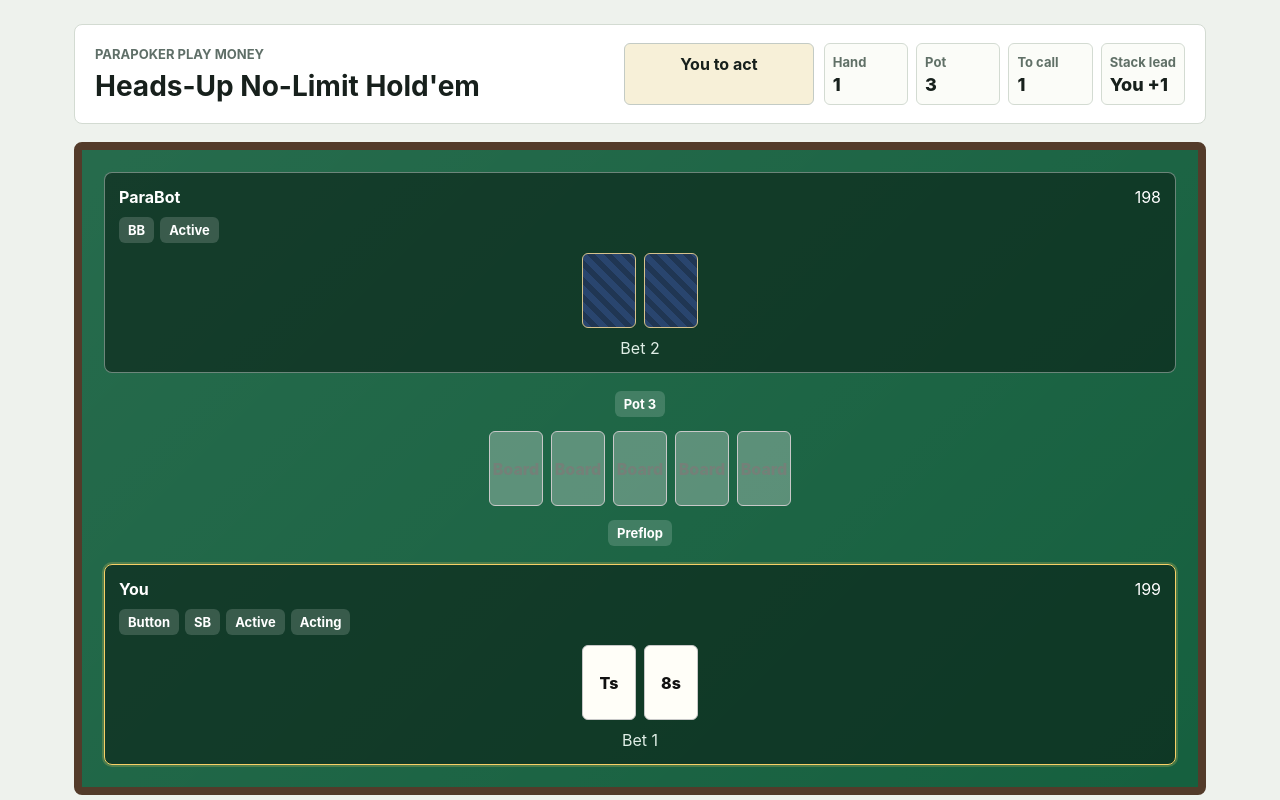
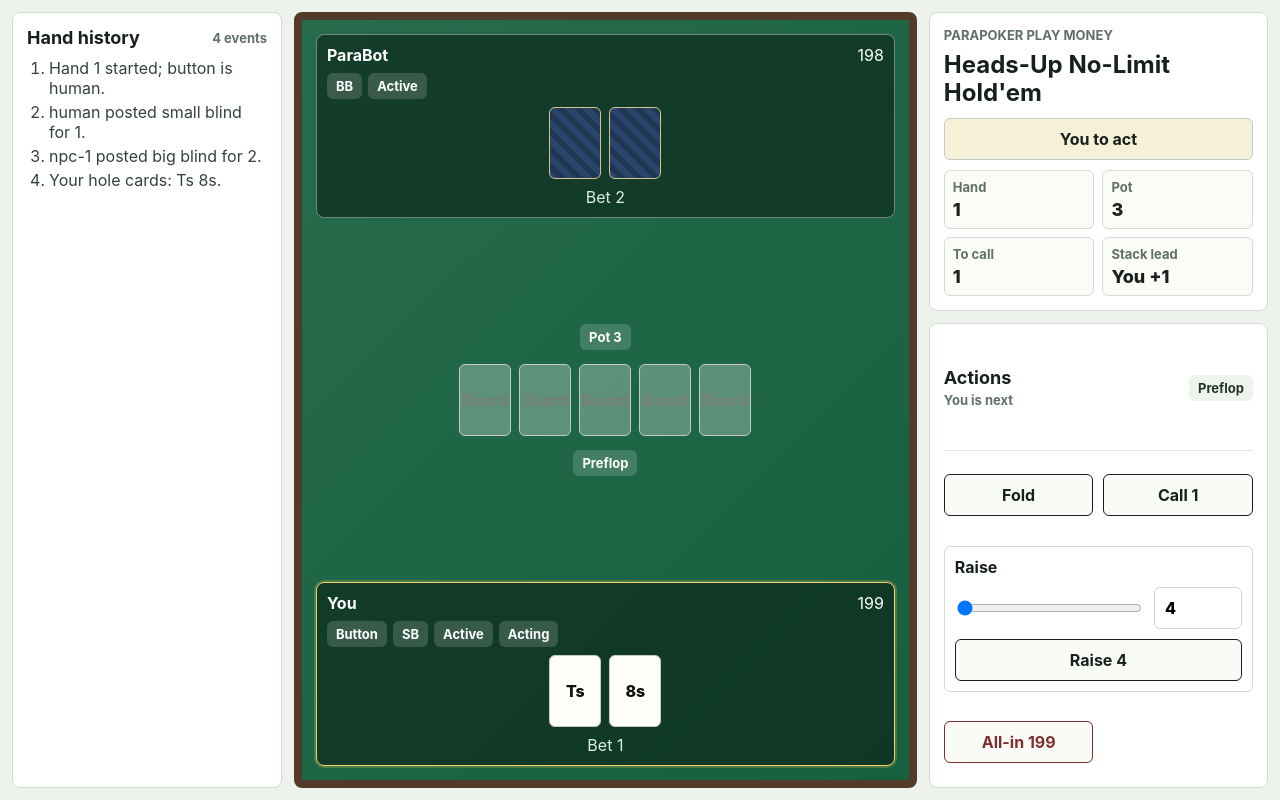
Before and after one commit to simply0307/parapoker-official-client, a React (Vite) app: page / in a window 1280 px wide. Shown: the top 800 px of the page. Built offline with nearby package versions, Linux system fonts and the light colour scheme.

Commit message:
Refine single-screen table layout

```diff
--- a/src/index.css
+++ b/src/index.css
@@ -17,6 +17,7 @@ body {
   margin: 0;
   min-width: 320px;
   min-height: 100vh;
+  overflow: hidden;
 }
 
 button,
@@ -51,12 +52,14 @@ button.danger {
 }
 
 .table-shell {
-  width: min(1180px, 100%);
-  min-height: 100vh;
+  width: 100%;
+  height: 100svh;
   margin: 0 auto;
-  padding: 24px;
+  padding: 12px;
   display: grid;
-  gap: 18px;
+  grid-template-columns: minmax(220px, 0.78fr) minmax(500px, 1.8fr) minmax(300px, 0.98fr);
+  gap: 12px;
+  overflow: hidden;
 }
 
 .scoreboard,
@@ -69,10 +72,8 @@ button.danger {
 
 .scoreboard {
   display: grid;
-  grid-template-columns: minmax(260px, 1fr) minmax(420px, auto);
-  align-items: stretch;
-  gap: 18px;
-  padding: 18px 20px;
+  gap: 12px;
+  padding: 14px;
 }
 
 .title-block {
@@ -96,7 +97,7 @@ p {
 }
 
 h1 {
-  font-size: 28px;
+  font-size: 24px;
   line-height: 1.15;
 }
 
@@ -105,7 +106,6 @@ h2 {
 }
 
 .status-pill {
-  min-width: 190px;
   border: 1px solid #c3cbc5;
   border-radius: 6px;
   padding: 10px 14px;
@@ -116,7 +116,6 @@ h2 {
 
 .match-summary {
   display: grid;
-  grid-template-columns: auto 1fr;
   gap: 10px;
   align-items: stretch;
 }
@@ -124,12 +123,12 @@ h2 {
 .metric-grid {
   margin: 0;
   display: grid;
-  grid-template-columns: repeat(4, minmax(76px, 1fr));
+  grid-template-columns: 1fr 1fr;
   gap: 8px;
 }
 
 .metric-grid div {
-  min-height: 62px;
+  min-height: 54px;
   border: 1px solid #d3dbd2;
   border-radius: 6px;
   padding: 8px;
@@ -154,16 +153,18 @@ h2 {
 }
 
 .felt {
-  min-height: 530px;
-  padding: 22px;
+  min-height: 0;
+  height: 100%;
+  padding: 14px;
   border: 8px solid #533b2a;
   border-radius: 8px;
   background:
     linear-gradient(135deg, rgba(255, 255, 255, 0.07), rgba(255, 255, 255, 0)),
     #16603f;
   display: grid;
-  grid-template-rows: auto 1fr auto;
-  gap: 18px;
+  grid-template-rows: minmax(124px, auto) 1fr minmax(140px, auto);
+  gap: 12px;
+  overflow: hidden;
 }
 
 .opponents {
@@ -173,14 +174,14 @@ h2 {
 }
 
 .seat {
-  min-height: 160px;
-  padding: 14px;
+  min-height: 0;
+  padding: 10px;
   border: 1px solid rgba(255, 255, 255, 0.38);
   border-radius: 8px;
   background: rgba(9, 28, 20, 0.58);
   color: #ffffff;
   display: grid;
-  gap: 10px;
+  gap: 8px;
 }
 
 .seat.active-seat {
@@ -220,7 +221,7 @@ h2 {
 }
 
 .card {
-  width: 54px;
+  width: clamp(38px, 4.2vw, 52px);
   aspect-ratio: 0.72;
   border: 1px solid #c8c8c8;
   border-radius: 6px;
@@ -271,9 +272,19 @@ h2 {
 }
 
 .controls {
-  padding: 16px;
+  padding: 14px;
   display: grid;
   gap: 14px;
+  min-height: 0;
+  overflow: auto;
+}
+
+.right-rail {
+  min-height: 0;
+  display: grid;
+  grid-template-rows: auto minmax(0, 1fr);
+  gap: 12px;
+  overflow: hidden;
 }
 
 .controls-header,
@@ -300,30 +311,50 @@ h2 {
 }
 
 .action-row {
-  display: flex;
-  flex-wrap: wrap;
+  display: grid;
+  grid-template-columns: 1fr 1fr;
   gap: 10px;
   align-items: center;
 }
 
+.action-row button,
+.action-row .amount-control {
+  width: 100%;
+}
+
 .amount-control {
-  min-width: 280px;
+  grid-column: 1 / -1;
+  min-width: 0;
   border: 1px solid #d3dbd2;
   border-radius: 6px;
   padding: 10px;
   display: grid;
-  grid-template-columns: 64px minmax(92px, 1fr) auto;
+  grid-template-columns: 1fr 88px;
   gap: 10px;
   align-items: center;
 }
 
 .amount-control span {
+  grid-column: 1 / -1;
   text-transform: capitalize;
   font-weight: 700;
 }
 
-.amount-control input {
+.amount-slider {
   min-width: 90px;
+}
+
+.amount-entry {
+  width: 100%;
+  min-height: 42px;
+  border: 1px solid #cbd5cf;
+  border-radius: 6px;
+  padding: 0 10px;
+  font-weight: 800;
+}
+
+.amount-control button {
+  grid-column: 1 / -1;
 }
 
 .muted {
@@ -337,13 +368,18 @@ h2 {
 }
 
 .history {
-  padding: 16px 18px;
+  min-height: 0;
+  padding: 14px;
+  display: grid;
+  grid-template-rows: auto minmax(0, 1fr);
+  overflow: hidden;
 }
 
 .history ol {
   margin: 10px 0 0;
   padding-left: 22px;
   color: #34423c;
+  overflow: auto;
 }
 
 .history li + li {
@@ -351,12 +387,21 @@ h2 {
 }
 
 @media (max-width: 760px) {
-  .table-shell {
-    padding: 12px;
+  body {
+    overflow: auto;
   }
 
-  .scoreboard {
+  .table-shell {
+    height: auto;
+    min-height: 100svh;
+    padding: 12px;
     grid-template-columns: 1fr;
+    overflow: visible;
+  }
+
+  .history {
+    order: 3;
+    max-height: 260px;
   }
 
   .match-summary,
@@ -366,6 +411,7 @@ h2 {
 
   .felt {
     min-height: 480px;
+    height: auto;
     padding: 12px;
   }
 
--- a/src/ui/PokerTable.tsx
+++ b/src/ui/PokerTable.tsx
@@ -1,4 +1,4 @@
-import { useMemo, useRef, useState } from 'react'
+import { useMemo, useRef, useState, type WheelEvent } from 'react'
 import { cardToString, type Card, type LegalAction, type PublicSeatView } from '../poker-engine'
 import {
   LocalSinglePlayerController,
@@ -55,20 +55,16 @@ export function PokerTable() {
 
   return (
     <main className="table-shell">
-      <section className="scoreboard" aria-label="Match state">
-        <div className="title-block">
-          <p className="eyebrow">ParaPoker Play Money</p>
-          <h1>Heads-Up No-Limit Hold&apos;em</h1>
+      <section className="history" aria-label="Hand history">
+        <div className="section-heading">
+          <h2>Hand history</h2>
+          <span>{snapshot.heroView.events.length} events</span>
         </div>
-        <div className="match-summary">
-          <div className="status-pill">{statusText}</div>
-          <dl className="metric-grid" aria-label="Match metrics">
-            <Metric label="Hand" value={snapshot.publicView.handNumber} />
-            <Metric label="Pot" value={formatChips(snapshot.publicView.pot)} />
-            <Metric label="To call" value={formatChips(toCall)} />
-            <Metric label="Stack lead" value={stackLead} />
-          </dl>
-        </div>
+        <ol>
+          {snapshot.heroView.events.slice(-14).map((event) => (
+            <li key={event.eventId}>{describeEvent(event)}</li>
+          ))}
+        </ol>
       </section>
 
       <section className="felt" aria-label="Poker table">
@@ -105,6 +101,23 @@ export function PokerTable() {
           )}
         </section>
 
+      <aside className="right-rail" aria-label="Table controls">
+        <section className="scoreboard" aria-label="Match state">
+          <div className="title-block">
+            <p className="eyebrow">ParaPoker Play Money</p>
+            <h1>Heads-Up No-Limit Hold&apos;em</h1>
+          </div>
+          <div className="match-summary">
+            <div className="status-pill">{statusText}</div>
+            <dl className="metric-grid" aria-label="Match metrics">
+              <Metric label="Hand" value={snapshot.publicView.handNumber} />
+              <Metric label="Pot" value={formatChips(snapshot.publicView.pot)} />
+              <Metric label="To call" value={formatChips(toCall)} />
+              <Metric label="Stack lead" value={stackLead} />
+            </dl>
+          </div>
+        </section>
+
         <section className="controls" aria-label="Player actions">
           <div className="controls-header">
             <div>
@@ -134,18 +147,7 @@ export function PokerTable() {
           </div>
           {snapshot.lastError && <p className="error">{snapshot.lastError}</p>}
         </section>
-
-      <section className="history" aria-label="Hand history">
-        <div className="section-heading">
-          <h2>Hand history</h2>
-          <span>{snapshot.heroView.events.length} events</span>
-        </div>
-        <ol>
-          {snapshot.heroView.events.slice(-10).map((event) => (
-            <li key={event.eventId}>{describeEvent(event)}</li>
-          ))}
-        </ol>
-      </section>
+      </aside>
     </main>
   )
 }
@@ -217,20 +219,49 @@ function ActionControl({
   submit: (command: HumanCommand) => void
 }) {
   if (action.type === 'bet' || action.type === 'raise') {
-    const selectedAmount = amount ?? action.min
+    const minAmount = action.min
+    const maxAmount = action.max
+    const selectedAmount = amount ?? minAmount
+    const actionName = titleCase(action.type)
+    const step = 1
+
+    function setClampedAmount(nextAmount: number) {
+      setAmount(clampAmount(nextAmount, minAmount, maxAmount))
+    }
+
+    function adjustWithWheel(event: WheelEvent<HTMLInputElement>) {
+      event.preventDefault()
+      const direction = event.deltaY < 0 ? 1 : -1
+      setClampedAmount(selectedAmount + direction * step)
+    }
+
     return (
       <label className="amount-control">
-        <span>{titleCase(action.type)}</span>
+        <span>{actionName}</span>
         <input
+          className="amount-slider"
           type="range"
-          min={action.min}
-          max={action.max}
-          aria-label={`${titleCase(action.type)} amount`}
+          min={minAmount}
+          max={maxAmount}
+          step={step}
+          aria-label={`${actionName} amount slider`}
           value={selectedAmount}
-          onChange={(event) => setAmount(Number(event.target.value))}
+          onChange={(event) => setClampedAmount(Number(event.target.value))}
+          onWheel={adjustWithWheel}
+        />
+        <input
+          className="amount-entry"
+          type="number"
+          min={minAmount}
+          max={maxAmount}
+          step={step}
+          aria-label={`${actionName} amount entry`}
+          value={selectedAmount}
+          onChange={(event) => setClampedAmount(Number(event.target.value))}
+          onWheel={adjustWithWheel}
         />
         <button type="button" onClick={() => submit({ type: action.type, amount: selectedAmount })}>
-          {titleCase(action.type)} {formatChips(selectedAmount)}
+          {actionName} {formatChips(selectedAmount)}
         </button>
       </label>
     )
@@ -301,6 +332,13 @@ function titleCase(value: string): string {
     .join(' ')
 }
 
+function clampAmount(amount: number, min: number, max: number): number {
+  if (!Number.isFinite(amount)) {
+    return min
+  }
+  return Math.min(max, Math.max(min, Math.round(amount)))
+}
+
 function describeEvent(event: LocalSinglePlayerSnapshot['heroView']['events'][number]): string {
   switch (event.type) {
     case 'handStarted':
```
Also changed, not shown: 1 other file (tests, documents, lock files or other folders). Lines whose indentation alone changed are shown as unchanged.
